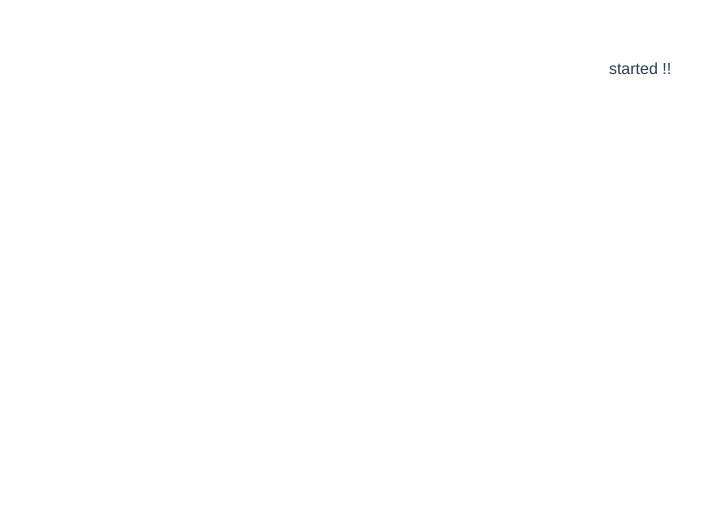
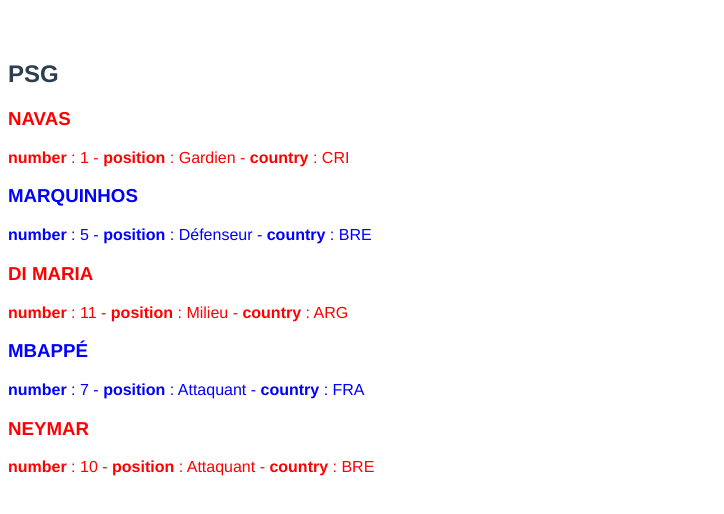
Before and after one commit to LucasLaurens/LUCAS_LAURENS_IWM_VUE_JS, a Vue app in the folder vue-game1/client/: page / in a window 1280 px wide. Shown: the top 514 px of the page, without its empty margins (0-724 px from the left). Built offline with nearby package versions, Linux system fonts and the light colour scheme.

Commit message:
[Feat] get item list and props to only one

```diff
--- a/vue-game1/client/package.json
+++ b/vue-game1/client/package.json
@@ -8,8 +8,9 @@
     "lint": "vue-cli-service lint"
   },
   "dependencies": {
-    "core-js": "^3.6.5",
-    "vue": "^3.0.0"
+    "core-js": "^3.7.0",
+    "vue": "^3.0.0",
+    "vue-router": "^3.4.9"
   },
   "devDependencies": {
     "@vue/cli-plugin-babel": "~4.5.0",
--- a/vue-game1/client/src/App.vue
+++ b/vue-game1/client/src/App.vue
@@ -1,12 +1,16 @@
 <template>
   <div id="application">
-    <p>started !!</p>
+    <player-view></player-view>
   </div>
 </template>
 
 <script>
+import PlayerView from './components/PlayerView'
 export default {
-  name: 'App'
+  name: 'App',
+  components: {
+    PlayerView
+  }
 }
 </script>
 
--- /dev/null
+++ b/vue-game1/client/src/components/PlayerCard.vue
@@ -0,0 +1,27 @@
+<template>
+	<div>
+		<h3>{{lastName}}</h3>
+		<p>
+			<span style="font-weight: bold;">number</span> : {{playerData.number}} -
+			<span style="font-weight: bold;">position</span> : {{playerData.position}} -
+			<span style="font-weight: bold;">country</span> : {{playerData.country}}
+		</p>
+	</div>
+</template>
+<script>
+export default {
+	name: "player-card",
+	props: {
+		playerData: Object
+	},
+	computed: {
+		lastName: function() {
+			// Get only the lastname in the fullname string
+			if (this.playerData.name.split('.').length > 1) {
+				return this.playerData.name.split('.')[1].toUpperCase()
+			}
+			return this.playerData.name.toUpperCase()
+		}
+	},
+}
+</script>
--- /dev/null
+++ b/vue-game1/client/src/components/PlayerView.vue
@@ -0,0 +1,47 @@
+<template>
+	<div id="player-view">
+		<h2 style="text-align: left;">{{teamName}}</h2>
+		<player-card
+			v-show="datas && players.length > 0"
+			v-for="(player, i) in players" :key="i"
+			class="item-list"
+			:class="[(i%2==0) ? 'red' : 'blue']"
+			:playerData="player"
+		/>
+	</div>
+</template>
+<script>
+import datas from './../data/players.json'
+import PlayerCard from './PlayerCard'
+export default {
+	name: "player-view",
+	components: {
+		PlayerCard
+	},
+	data() {
+		return {
+			datas: datas
+		}
+	},
+	computed: {
+		teamName() {
+			return datas.name;
+		},
+		players() {
+			return datas.players
+		}
+	},
+}
+</script>
+<style scoped>
+	.item-list {
+		list-style: none;
+		text-align: left;
+	}
+	.red {
+		color: red;
+	}
+	.blue {
+		color: blue;
+	}
+</style>
--- /dev/null
+++ b/vue-game1/client/src/data/players.json
@@ -0,0 +1,50 @@
+{
+  "name": "PSG",
+  "players": [
+    {
+      "number": "1",
+      "name": "K. Navas",
+      "country": "CRI",
+      "birthDate": "15/12/86",
+      "position": "Gardien",
+      "health": "available",
+      "photo": "navas.jpg"
+    },
+    {
+      "number": "5",
+      "name": "Marquinhos",
+      "country": "BRE",
+      "birthDate": "14/05/94",
+      "position": "Défenseur",
+      "health": "available",
+      "photo": "navas.jpg"
+    },
+    {
+      "number": "11",
+      "name": "A. DI Maria",
+      "country": "ARG",
+      "birthDate": "14/02/88",
+      "position": "Milieu",
+      "health": "out",
+      "photo": "navas.jpg"
+    },
+    {
+      "number": "7",
+      "name": "K. Mbappé",
+      "country": "FRA",
+      "birthDate": "20/12/1998",
+      "position": "Attaquant",
+      "health": "available",
+      "photo": "navas.jpg"
+    },
+    {
+      "number": "10",
+      "name": "Neymar",
+      "country": "BRE",
+      "birthDate": "05/02/92",
+      "position": "Attaquant",
+      "health": "available",
+      "photo": "navas.jpg"
+    }
+  ]
+}
```
Also changed, not shown: 1 other file (tests, documents, lock files or other folders).
